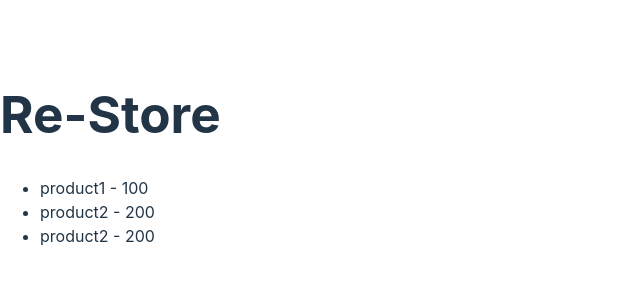
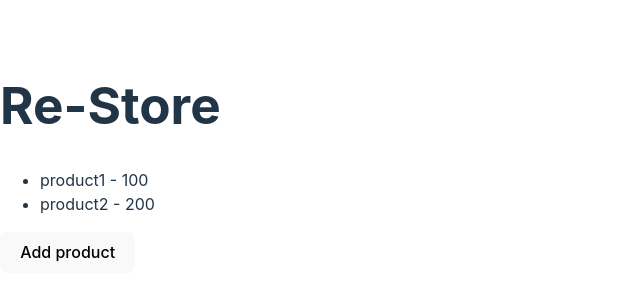
Before and after one commit to it-akhilesh/E-Commerce_.Net_React_Redux, a React (Vite) app in the folder client/: page / in a window 1280 px wide. Shown: the part 242-542 px from the top of the page, without its empty margins (0-640 px from the left). Built offline with nearby package versions, Linux system fonts and the light colour scheme.

Commit message:
Using react hooks - useState

```diff
--- a/client/src/App.tsx
+++ b/client/src/App.tsx
@@ -1,9 +1,16 @@
-const products = [
-  {name: 'product1', price: 100.00},
-  {name: 'product2', price: 200.00},
-  {name: 'product2', price: 200.00},
-]
+import { useState } from "react";
+
 function App() {
+  const [products, setProducts] = useState([
+    {name: 'product1', price: 100.00},
+    {name: 'product2', price: 200.00},
+
+  ]);
+
+  function addProduct() {
+    setProducts(prevState => [...prevState,
+      {name: 'product' + (prevState.length + 1), price: (prevState.length * 100) + 100}])
+  }
   return (
     <div>
       <h1>Re-Store</h1>
@@ -12,6 +19,7 @@ function App() {
           <li key={index}>{item.name} - {item.price}</li>
         ))}
       </ul>
+      <button onClick={addProduct}>Add product</button>
 
     </div>
   );
```
